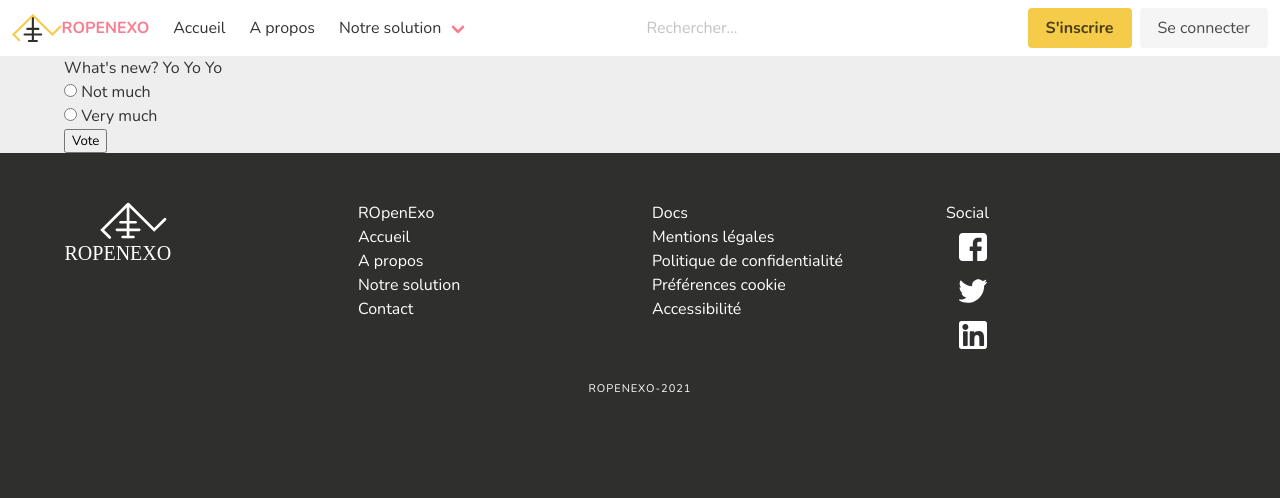
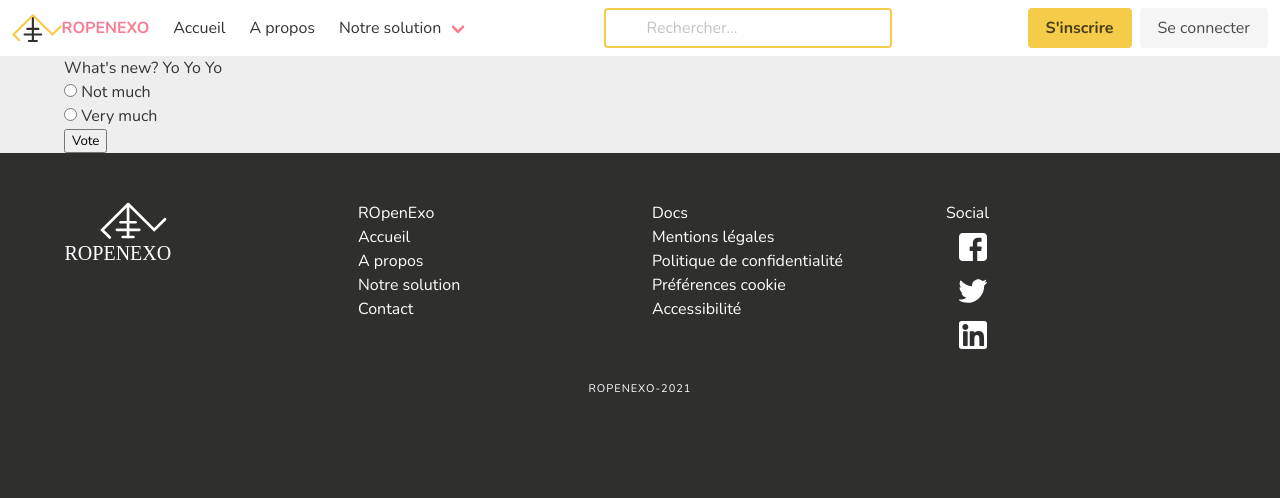
Before and after one commit to Zerui-WANG/ROpenExoWebsite, a Django app: page /1/ in a window 1280 px wide. Shown: the top 498 px of the page. Run offline with Django 3.2, Linux system fonts and the light colour scheme; data comes from the database, SQL or seed files in the repository; style sheets or scripts are compiled from the project's sources; some libraries are stand-ins or nearby versions.

Commit message:
header update

```diff
--- a/polls/templates/header.html
+++ b/polls/templates/header.html
@@ -6,7 +6,7 @@
                 <figure class="image is-90x90">
                     <img src="{% static 'icon/logo.svg'%}">
                 </figure>
-                <strong>ROPENEXO</strong>
+                <strong >ROPENEXO</strong>
             </a>
 
             <a role="button" class="navbar-burger" aria-label="menu"
@@ -53,7 +53,7 @@
             <div class="navbar-item">
                 <div class="field">
                     <p class="control has-icons-left has-icons-right">
-                        <input class="input" type="text" placeholder="Rechercher...">
+                        <input class="input is-primary" type="text" placeholder="Rechercher...">
                         <span class="icon is-small is-right">
                             <i class="fas fa-search"></i>
                         </span>
@@ -72,5 +72,5 @@
                 </div>
             </div>
         </div>
-    </div>
+    </nav>
 </header>
```
